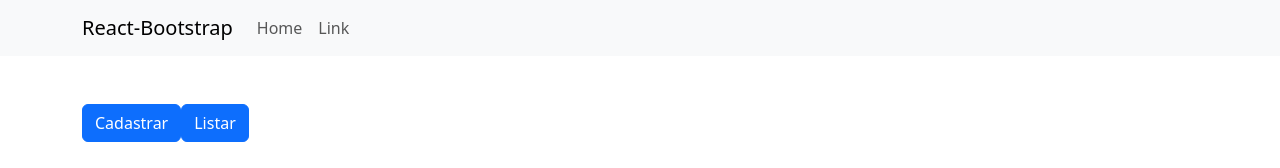
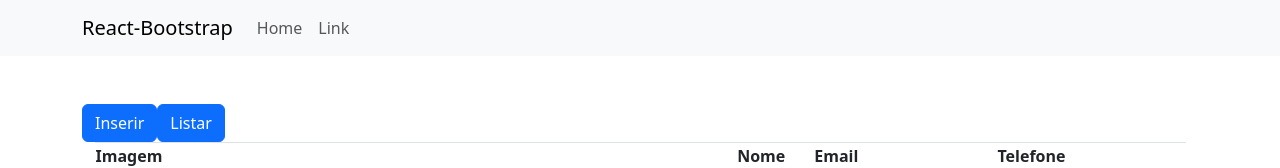
Before and after one commit to LuisOtavioPessoa/Cadastro-Filmes-FrameworksWeb, a React (Vite) app in the folder React/aulareact/: page / in a window 1280 px wide. Shown: the top 168 px of the page. Built offline with nearby package versions, Linux system fonts and the light colour scheme.

Commit message:
Botões Inserir e Listar funcional.
Ajuste do formulário para ficar abaixo dos botões. E os botões inserir e listar funcionais chamando seus componentes.

```diff
--- a/React/aulareact/src/App.tsx
+++ b/React/aulareact/src/App.tsx
@@ -8,22 +8,34 @@ import { Container } from "react-bootstrap";
 
 const App: React.FC = () => {
   const [mostrarForm, setMostrarForm] = useState(false);
+  const [mostrarLista, setMostrarLista] = useState(true);
 
   return (
     <div>
       <Header />
       <main>
-        <br />
-        {mostrarForm && <FormContatos/>}
-        <br />
+        <br /><br />
         <Container>
-        <Button onClick={() => setMostrarForm(true)}>Cadastrar</Button>
 
-        <Button onClick={() => setMostrarForm(false)}>Listar</Button>
+        <Button onClick={() => {
+            setMostrarForm(true);
+            setMostrarLista(false);
+        }}
+        >Inserir</Button>
+
+        <Button onClick={() => {
+          setMostrarForm(false);
+          setMostrarLista(true);
+        }}
+        >Listar</Button>
+
         </Container>
-        <br /> <br />
-        <ListaContatos />
+
+        <Container> {mostrarLista && <ListaContatos/>}</Container>
+        <Container>{mostrarForm && <FormContatos/>}</Container>
+
       </main>
+
     </div>
   );
 };
--- a/React/aulareact/src/components/Button.tsx
+++ b/React/aulareact/src/components/Button.tsx
@@ -4,7 +4,7 @@ import { Container } from 'react-bootstrap';
 function ButtonComponent() {
   return (
     <Container>
-      <Button href="#">Cadastrar</Button>
+      <Button href="#">Inserir</Button>
       <Button href="#">Listar</Button>
 
     </Container>
--- a/React/aulareact/src/components/FormContatos.tsx
+++ b/React/aulareact/src/components/FormContatos.tsx
@@ -1,4 +1,4 @@
-import { Container, Form } from "react-bootstrap";
+import { Container, Form, Button } from "react-bootstrap";
 
 export function FormContatos(){
 
@@ -10,24 +10,32 @@ export function FormContatos(){
                         <Form.Control type="text"  />
                 </Form.Group>
             </Form>
+
             <Form>
                 <Form.Group className="mb-3" >
                     <Form.Label>Nome</Form.Label>
                         <Form.Control type="text"  />
                 </Form.Group>
             </Form>
+
             <Form>
                 <Form.Group className="mb-3" >
                     <Form.Label>Email</Form.Label>
                         <Form.Control type="text"  />
                 </Form.Group>
             </Form>
+
             <Form>
                 <Form.Group className="mb-3" >
                     <Form.Label>Telefone</Form.Label>
                         <Form.Control type="text"  />
                 </Form.Group>
             </Form>
+
+            <Button variant="primary" type="button">
+            Cadastrar
+            </Button>
+
         </Container>
     );
 }
```
